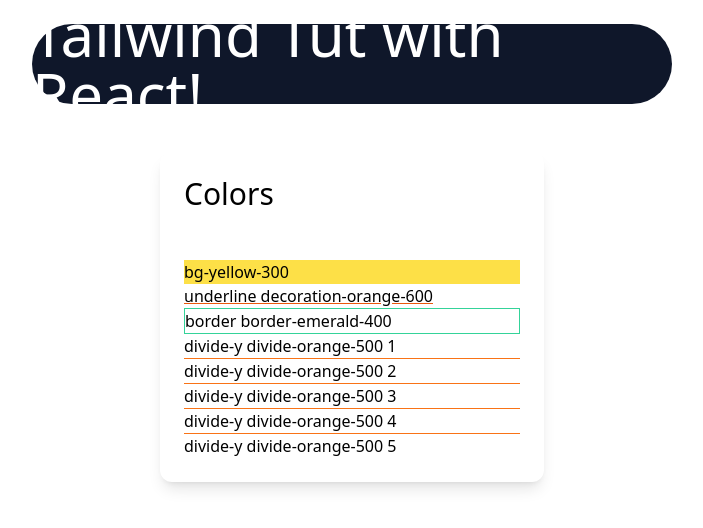
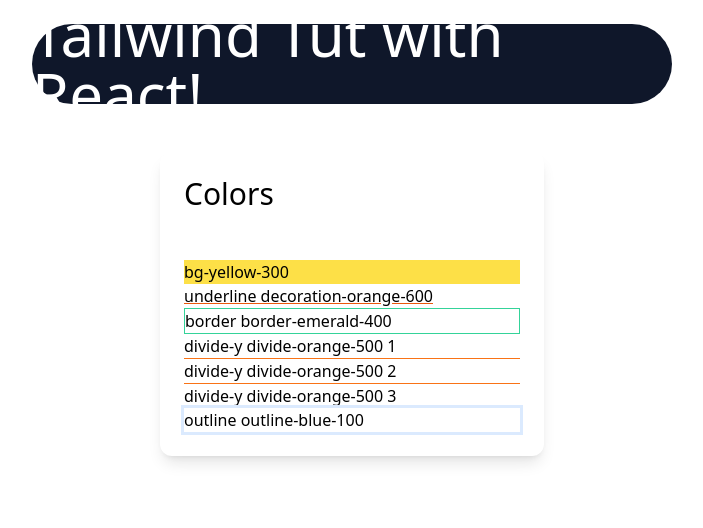
Before and after one commit to mirkobozzetto/tailwind_tut, a React (Vite) app: page / in a window 1280 px wide. Shown: the top 528 px of the page, without its empty margins (288-991 px from the left). Built offline with nearby package versions, Linux system fonts and the light colour scheme.

Commit message:
Ajouter une classe CSS et supprimer des éléments HTML dans App.jsx

```diff
--- a/src/App.jsx
+++ b/src/App.jsx
@@ -21,9 +21,11 @@
           <p>divide-y divide-orange-500 1</p>
           <p>divide-y divide-orange-500 2</p>
           <p>divide-y divide-orange-500 3</p>
-          <p>divide-y divide-orange-500 4</p>
-          <p>divide-y divide-orange-500 5</p>
         </div>
+
+        <p className=" outline outline-blue-100 w-full ">
+          outline outline-blue-100
+        </p>
       </div>
     </>
   );
```
